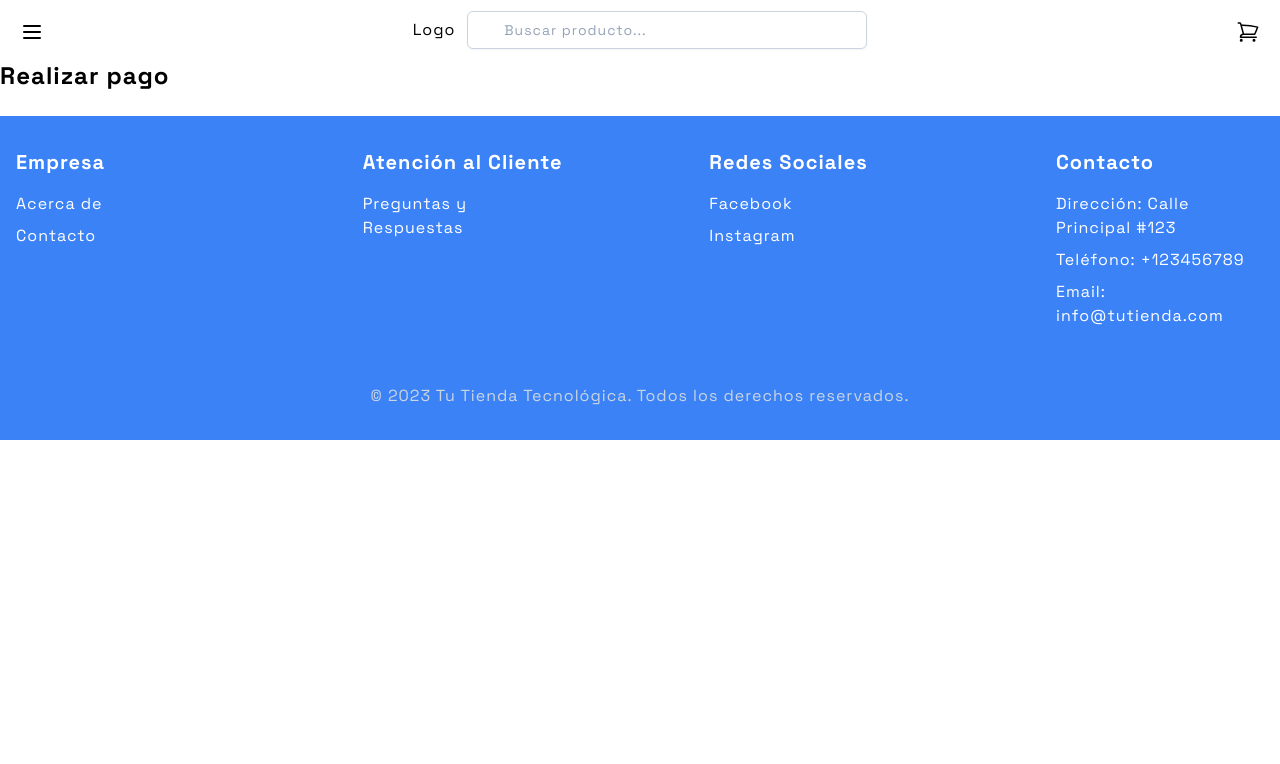
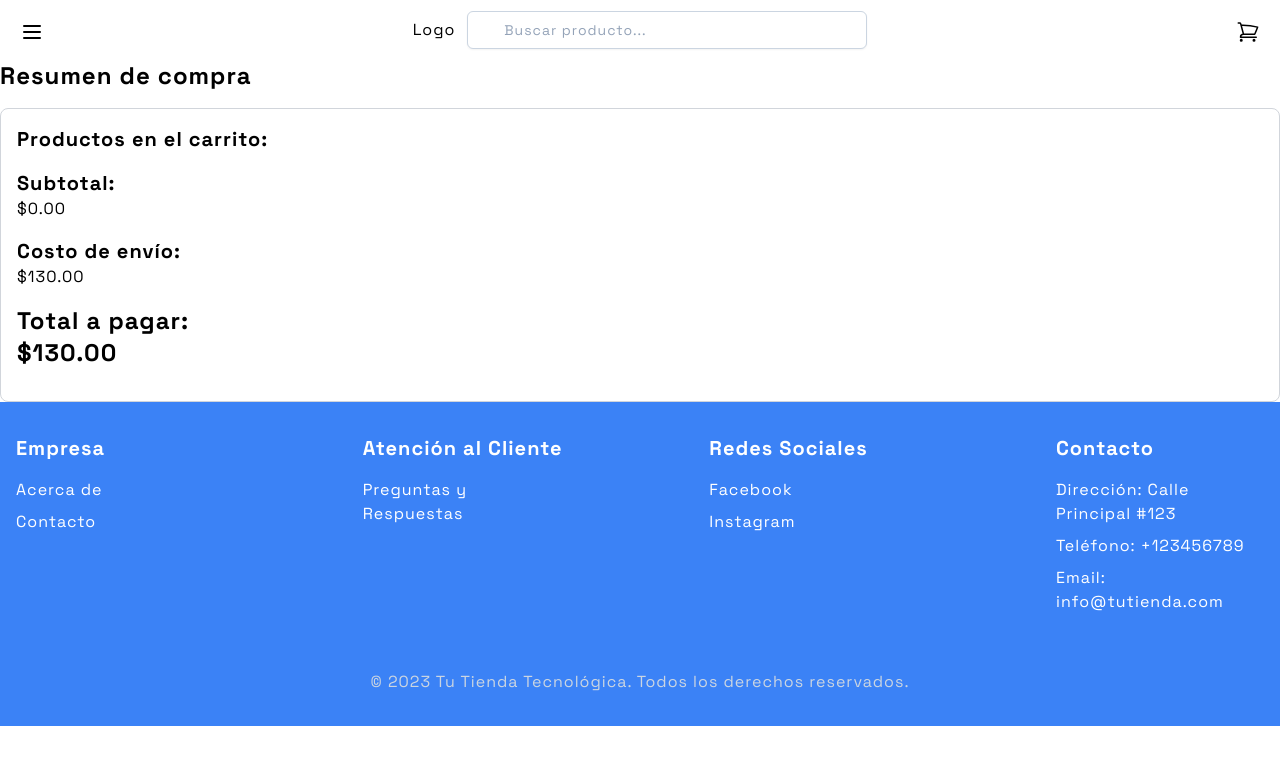
Before and after one commit to DavidReque/store, a Next.js app: page /carrito/check in a window 1280 px wide. Shown: the top 764 px of the page. Built offline with nearby package versions, Linux system fonts and the light colour scheme.

Commit message:
checkout pay

```diff
--- a/app/carrito/check/InfoProduct.jsx
+++ b/app/carrito/check/InfoProduct.jsx
@@ -1,7 +1,51 @@
-import React from 'react'
+'use client'
+
+import { CartContext } from '@/app/context/CartContext'
+import { useContext } from 'react'
 
 export default function InfoProduct () {
+  const { cartItems, quantities } = useContext(CartContext)
+  const shippingCost = 130
+
+  function getTotalPrice () {
+    let totalPrice = 0
+    cartItems.forEach((item) => {
+      const quantity = quantities[item.id] || 1
+      totalPrice += item.price * quantity
+    })
+    return totalPrice
+  }
+
+  const subTotal = getTotalPrice()
+  const total = subTotal + shippingCost
+
   return (
-    <div>InfoProduct</div>
+    <div>
+      <h2 className='text-2xl font-semibold mb-4'>Resumen de compra</h2>
+      <div className='border border-gray-300 rounded-lg p-4'>
+        <div className='mb-4'>
+          <h3 className='text-xl font-semibold mb-2'>Productos en el carrito:</h3>
+          <ul>
+            {cartItems.map((item) => (
+              <li key={item.id} className='mb-2'>
+                <span className='font-semibold'>{item.name}</span> x {quantities[item.id] || 1} - ${item.price.toFixed(2)}
+              </li>
+            ))}
+          </ul>
+        </div>
+        <div className='mb-4'>
+          <h3 className='text-xl font-semibold'>Subtotal:</h3>
+          <p>${subTotal.toFixed(2)}</p>
+        </div>
+        <div className='mb-4'>
+          <h3 className='text-xl font-semibold'>Costo de envío:</h3>
+          <p>${shippingCost.toFixed(2)}</p>
+        </div>
+        <div className='mb-4'>
+          <h3 className='text-2xl font-semibold'>Total a pagar:</h3>
+          <p className='text-2xl font-bold'>${total.toFixed(2)}</p>
+        </div>
+      </div>
+    </div>
   )
 }
--- a/app/carrito/check/page.jsx
+++ b/app/carrito/check/page.jsx
@@ -1,7 +1,9 @@
+import InfoProduct from './InfoProduct'
+
 export default function page () {
   return (
     <div>
-      <h2 className='text-2xl font-bold mb-6'>Realizar pago</h2>
+      <InfoProduct />
     </div>
   )
 }
```
